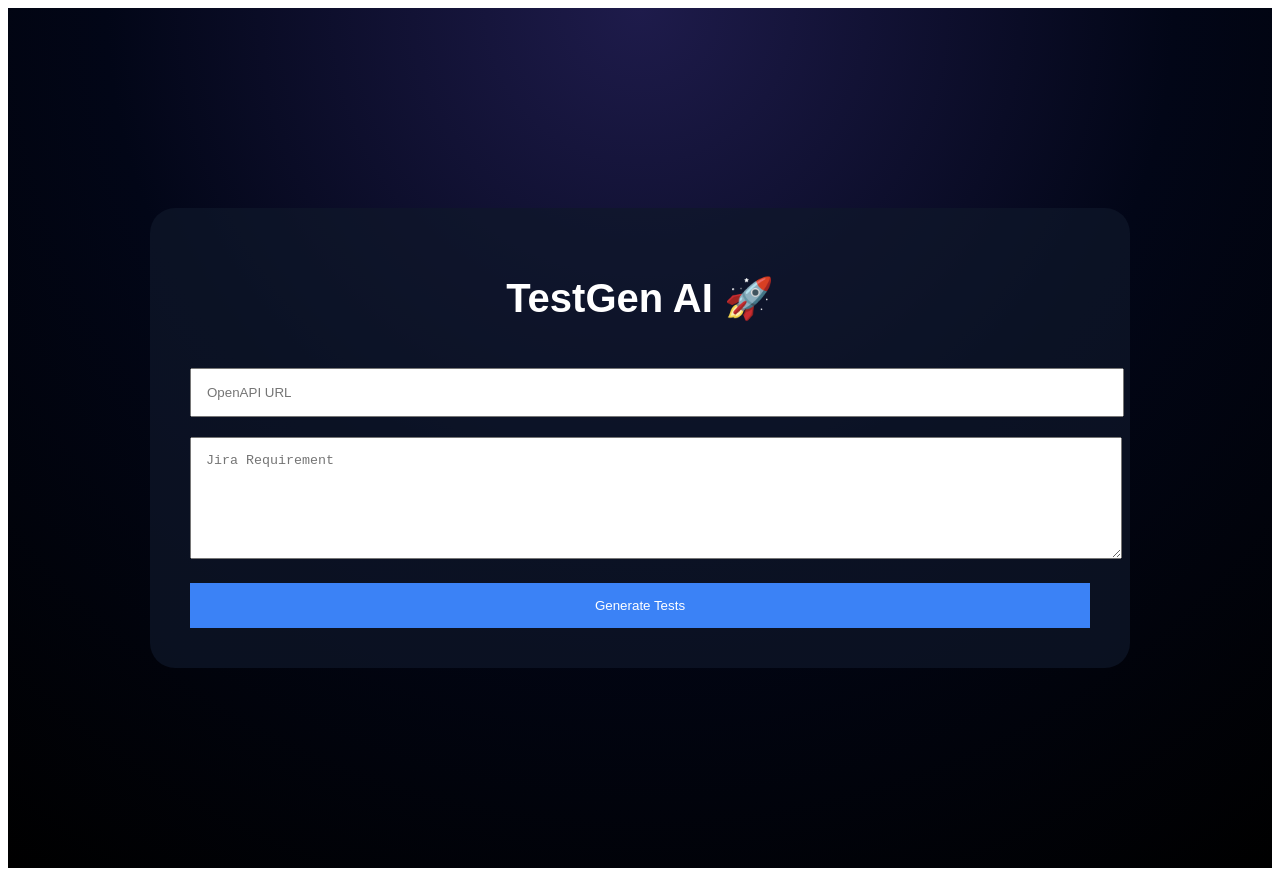
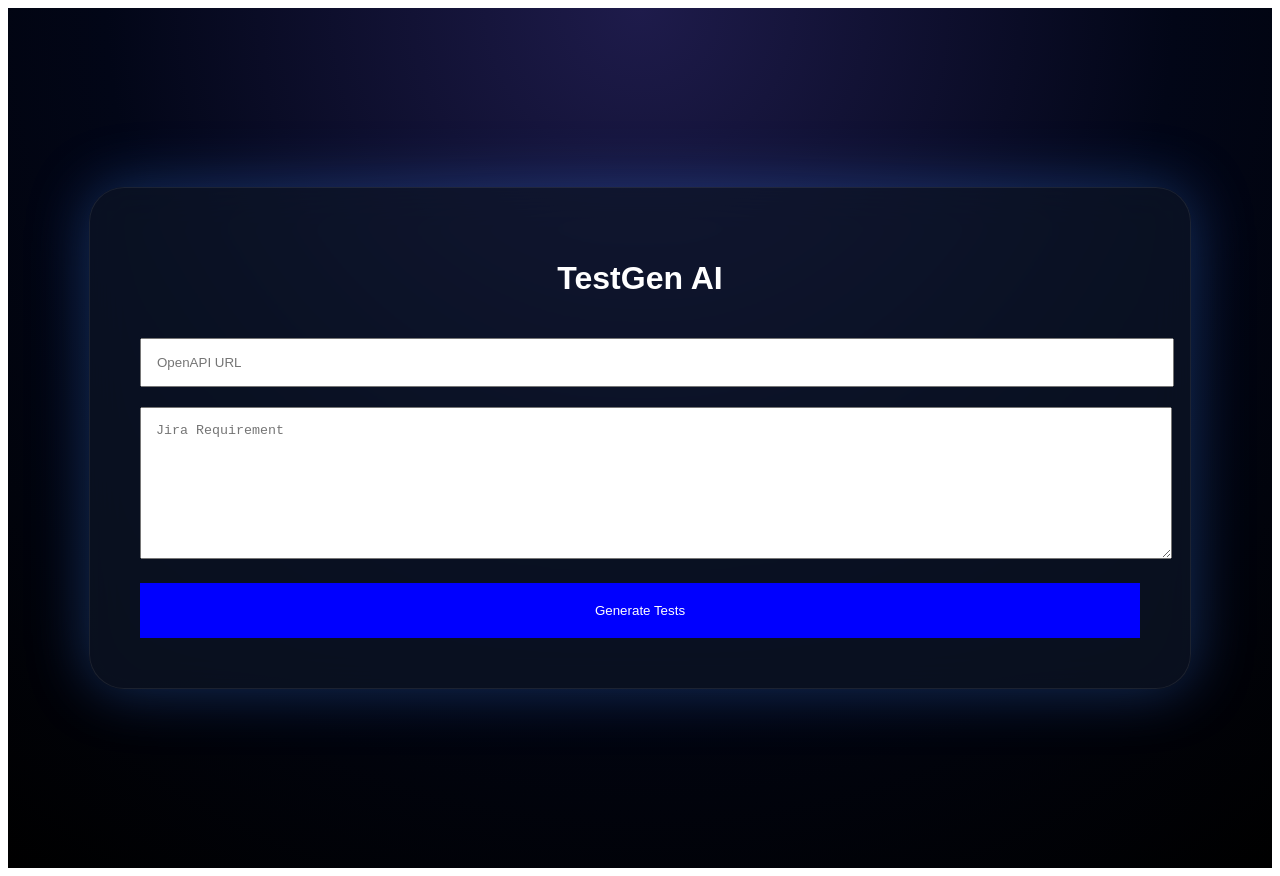
Before and after one commit to divya2538/testgen-ai, a React app in the folder frontend/: page / in a window 1280 px wide. Built offline with nearby package versions, Linux system fonts and the light colour scheme; the HTML template or start-up script is replaced by a standard one.

Commit message:
Update LandingPage.tsx

```diff
--- a/frontend/src/pages/LandingPage.tsx
+++ b/frontend/src/pages/LandingPage.tsx
@@ -1,111 +1,115 @@
 import { useState } from "react";
-import { useNavigate } from "react-router-dom";
 
 export default function LandingPage({ onGenerate }) {
-
   const [jiraInput, setJiraInput] = useState("");
   const [openApi, setOpenApi] = useState("");
   const [loading, setLoading] = useState(false);
 
-  const navigate = useNavigate();
-
   const handleGenerate = async () => {
-
     if (!jiraInput) {
       alert("Please enter Jira Requirement");
       return;
     }
 
+    try {
       setLoading(true);
 
-    try {
-
-      const response = await fetch("http://127.0.0.1:8000/generate-tests", {
+      const response = await fetch(
+        "http://127.0.0.1:8000/generate-tests",
+        {
           method: "POST",
           headers: {
             "Content-Type": "application/json",
           },
           body: JSON.stringify({
             code: `
-OpenAPI: ${openApi}
+OpenAPI:
+${openApi}
 
-Jira Requirement: ${jiraInput}
+Jira Requirement:
+${jiraInput}
             `,
           }),
-      });
+        }
+      );
 
       const data = await response.json();
 
       if (data.status === "success") {
-
-        // transform backend data → dashboard format
-        const formatted = {
+        onGenerate({
           testsGenerated: 6,
           coverage: 87,
           bugsFound: 4,
           edgeCases: 3,
-          rawTests: data.tests
-        };
+          raw: data.tests,
+        });
 
-        onGenerate(formatted);
-        navigate("/dashboard");
-
+        window.location.href = "/dashboard";
       } else {
         alert("Failed to generate tests");
       }
-
     } catch (error) {
       console.log(error);
       alert("Backend connection failed");
+    } finally {
+      setLoading(false);
     }
-
-    setLoading(false);
   };
 
   return (
-    <div style={{
+    <div
+      style={{
         minHeight: "100vh",
-      background: "radial-gradient(circle at top,#1e1b4b,#020617,#000)",
+        background:
+          "radial-gradient(circle at top,#1e1b4b,#020617,#000)",
+        overflow: "hidden",
+        position: "relative",
         display: "flex",
         justifyContent: "center",
         alignItems: "center",
+        padding: "30px",
         fontFamily: "Arial",
-      padding: "30px"
-    }}>
-
-      <div style={{
+      }}
+    >
+      <div
+        style={{
           width: "100%",
-        maxWidth: "900px",
-        background: "rgba(15,23,42,0.7)",
-        padding: "40px",
-        borderRadius: "25px",
-        color: "white"
-      }}>
-
-        <h1 style={{ fontSize: "40px", textAlign: "center" }}>
-          TestGen AI 🚀
+          maxWidth: "1000px",
+          background: "rgba(15,23,42,0.65)",
+          border: "1px solid rgba(255,255,255,0.08)",
+          backdropFilter: "blur(20px)",
+          borderRadius: "35px",
+          padding: "50px",
+          boxShadow: "0 0 60px rgba(59,130,246,0.35)",
+          position: "relative",
+          zIndex: 2,
+        }}
+      >
+        <h1 style={{ textAlign: "center", color: "white" }}>
+          TestGen AI
         </h1>
 
         <input
-          placeholder="OpenAPI URL"
           value={openApi}
           onChange={(e) => setOpenApi(e.target.value)}
+          placeholder="OpenAPI URL"
           style={{
             width: "100%",
             padding: "15px",
-            marginTop: "20px"
+            marginTop: "20px",
+            marginBottom: "20px",
           }}
         />
 
         <textarea
-          rows={6}
-          placeholder="Jira Requirement"
+          rows={8}
           value={jiraInput}
           onChange={(e) => setJiraInput(e.target.value)}
+          placeholder="Jira Requirement"
           style={{
             width: "100%",
             padding: "15px",
-            marginTop: "20px"
+            marginBottom: "20px",
           }}
         />
 
@@ -113,17 +117,15 @@
           onClick={handleGenerate}
           style={{
             width: "100%",
-            padding: "15px",
-            marginTop: "20px",
-            background: "#3b82f6",
+            padding: "20px",
+            background: "blue",
             color: "white",
             border: "none",
-            cursor: "pointer"
+            cursor: "pointer",
           }}
         >
           {loading ? "Generating..." : "Generate Tests"}
         </button>
-
       </div>
     </div>
   );
```
Lines whose indentation alone changed are shown as unchanged.
